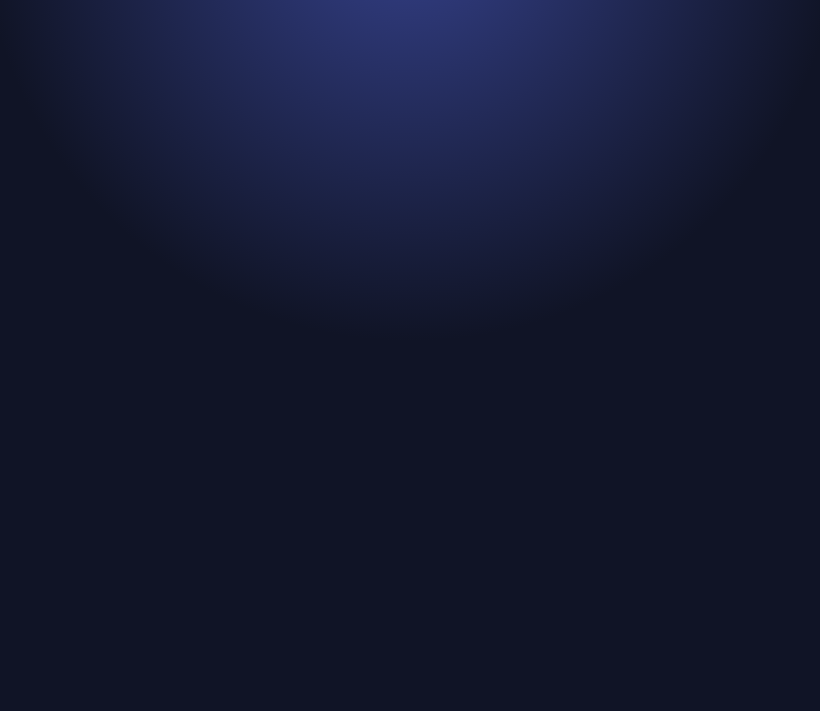
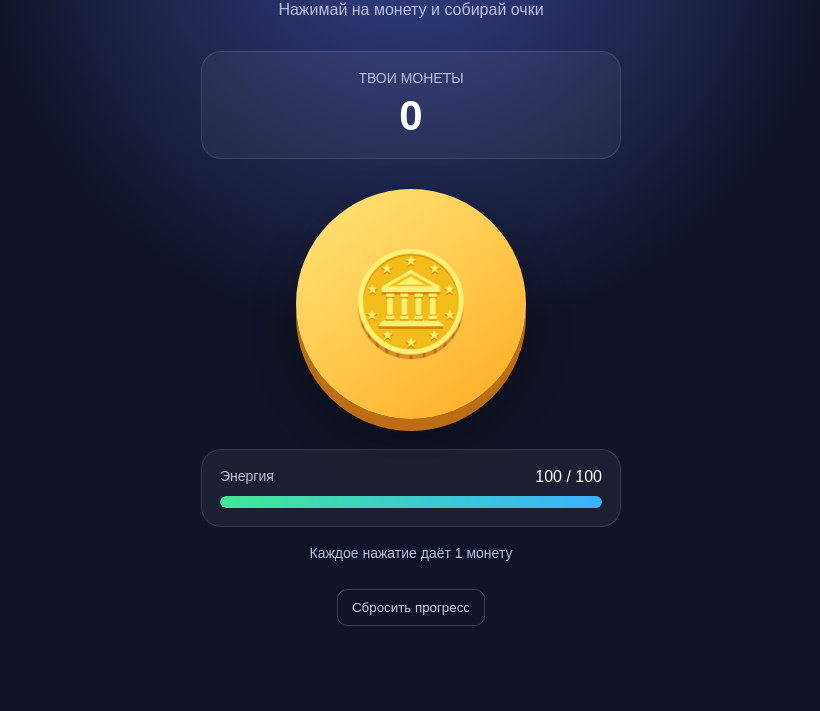
Before and after one commit to demoo0n2025-lab/my-mini-app, a plain HTML site: page index.html in a window 1280 px wide. Shown: the part 89-800 px from the top of the page, without its empty margins (229-1049 px from the left). Drawn offline with Linux system fonts and the light colour scheme.

Commit message:
Update index.html

```diff
--- a/index.html
+++ b/index.html
@@ -81,4 +81,185 @@
 
     .coin-button:active {
       transform: translateY(8px) scale(0.97);
-      box
+      box-shadow: 0 4px 0 #bd6d12, 0 12px 28px #0005;
+    }
+
+    .coin-button:disabled {
+      cursor: not-allowed;
+      filter: grayscale(0.6);
+      opacity: 0.65;
+    }
+
+    .energy-card {
+      text-align: left;
+    }
+
+    .energy-row {
+      display: flex;
+      justify-content: space-between;
+      margin-bottom: 10px;
+    }
+
+    .bar {
+      height: 12px;
+      overflow: hidden;
+      border-radius: 99px;
+      background: #ffffff20;
+    }
+
+    #energyBar {
+      width: 100%;
+      height: 100%;
+      border-radius: inherit;
+      background: linear-gradient(90deg, #42e695, #3bb2ff);
+      transition: width 0.2s;
+    }
+
+    #hint {
+      min-height: 20px;
+      margin-top: 18px;
+      color: #b8c0e0;
+      font-size: 14px;
+    }
+
+    .reset {
+      margin-top: 24px;
+      padding: 10px 14px;
+      border: 1px solid #ffffff30;
+      border-radius: 10px;
+      color: #c8cdea;
+      background: transparent;
+      cursor: pointer;
+    }
+  </style>
+</head>
+
+<body>
+  <main class="app">
+    <h1>Моя тапалка</h1>
+    <p class="subtitle">Нажимай на монету и собирай очки</p>
+
+    <section class="score-card">
+      <div class="score-label">ТВОИ МОНЕТЫ</div>
+      <div id="score">0</div>
+    </section>
+
+    <button class="coin-button" id="tapButton" aria-label="Нажать">
+      🪙
+    </button>
+
+    <section class="energy-card">
+      <div class="energy-row">
+        <span class="energy-label">Энергия</span>
+        <span id="energyText">100 / 100</span>
+      </div>
+      <div class="bar">
+        <div id="energyBar"></div>
+      </div>
+    </section>
+
+    <div id="hint">Каждое нажатие даёт 1 монету</div>
+
+    <button class="reset" id="resetButton">Сбросить прогресс</button>
+  </main>
+
+  <script>
+    const tg = window.Telegram?.WebApp;
+    tg?.ready();
+    tg?.expand();
+
+    const MAX_ENERGY = 100;
+    const REGEN_PER_SECOND = 1;
+    const STORAGE_KEY = "myTelegramTapper";
+
+    const scoreElement = document.getElementById("score");
+    const energyText = document.getElementById("energyText");
+    const energyBar = document.getElementById("energyBar");
+    const tapButton = document.getElementById("tapButton");
+    const hint = document.getElementById("hint");
+
+    function loadGame() {
+      try {
+        const saved = JSON.parse(localStorage.getItem(STORAGE_KEY));
+
+        if (saved) {
+          const now = Date.now();
+          const secondsPassed = Math.max(0, (now - saved.lastTime) / 1000);
+          const recoveredEnergy = Math.floor(secondsPassed * REGEN_PER_SECOND);
+
+          return {
+            score: Math.max(0, Number(saved.score) || 0),
+            energy: Math.min(
+              MAX_ENERGY,
+              Math.max(0, (Number(saved.energy) || 0) + recoveredEnergy)
+            )
+          };
+        }
+      } catch (error) {
+        console.log("Не удалось загрузить сохранение");
+      }
+
+      return { score: 0, energy: MAX_ENERGY };
+    }
+
+    const game = loadGame();
+
+    function saveGame() {
+      localStorage.setItem(STORAGE_KEY, JSON.stringify({
+        score: game.score,
+        energy: game.energy,
+        lastTime: Date.now()
+      }));
+    }
+
+    function render() {
+      scoreElement.textContent = game.score.toLocaleString("ru-RU");
+      energyText.textContent = `${game.energy} / ${MAX_ENERGY}`;
+      energyBar.style.width = `${(game.energy / MAX_ENERGY) * 100}%`;
+      tapButton.disabled = game.energy < 1;
+
+      if (game.energy < 1) {
+        hint.textContent = "Энергия закончилась — она постепенно восстановится";
+      } else {
+        hint.textContent = "Каждое нажатие даёт 1 монету";
+      }
+    }
+
+    tapButton.addEventListener("click", () => {
+      if (game.energy < 1) return;
+
+      game.score += 1;
+      game.energy -= 1;
+
+      tg?.HapticFeedback?.impactOccurred("light");
+
+      saveGame();
+      render();
+    });
+
+    document.getElementById("resetButton").addEventListener("click", () => {
+      const confirmed = confirm("Точно сбросить весь прогресс?");
+
+      if (!confirmed) return;
+
+      game.score = 0;
+      game.energy = MAX_ENERGY;
+      saveGame();
+      render();
+    });
+
+    setInterval(() => {
+      if (game.energy < MAX_ENERGY) {
+        game.energy = Math.min(
+          MAX_ENERGY,
+          game.energy + REGEN_PER_SECOND
+        );
+        saveGame();
+        render();
+      }
+    }, 1000);
+
+    render();
+  </script>
+</body>
+</html>
```
